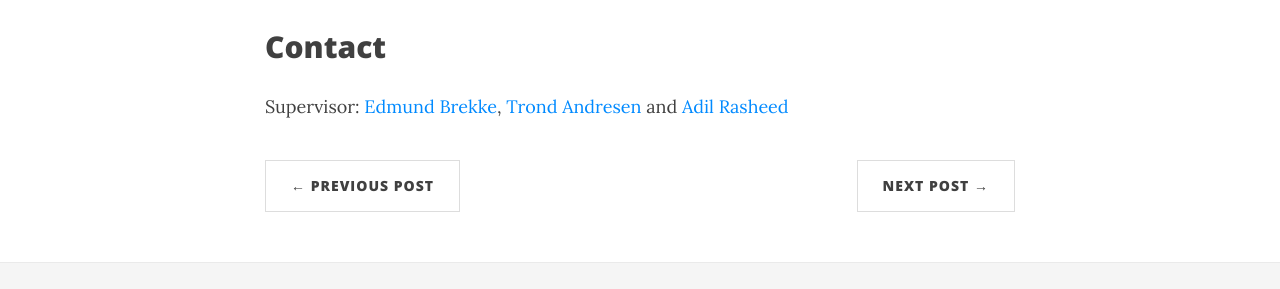
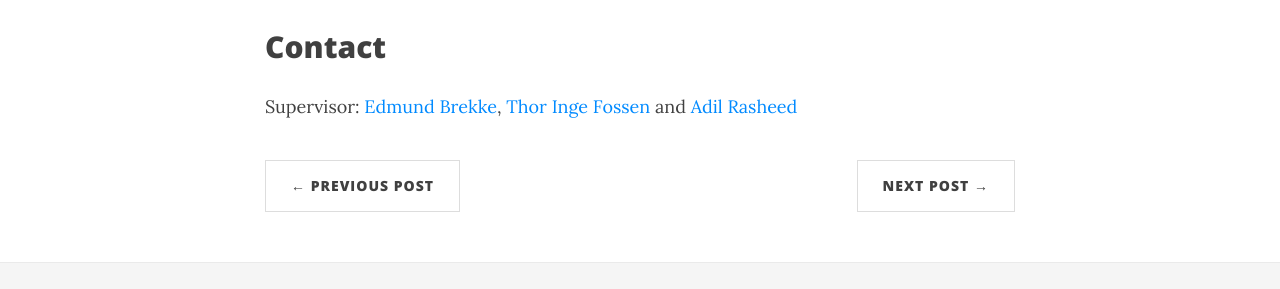
Before and after one commit to autosit/autosit.github.io, a Jekyll site: the page built from _posts/2020-04-08-corona.md, in a window 1280 px wide and 900 px high, scrolled down 1853 px. Shown: the part 452-741 px from the top of the window. Built offline with Jekyll 4.4.1, drawn with Linux system fonts in a browser that asks for light colours; nearby versions of some CDN libraries.

Commit message:
updated TIF as supervisor in corona

```diff
--- a/_posts/2020-04-08-corona.md
+++ b/_posts/2020-04-08-corona.md
@@ -52,11 +52,12 @@ Dorigatti et al. (2020): “[Report 4: Severity of 2019-novel coronavirus (nCoV)
 
 ## Contact
 
-Supervisor: [Edmund Brekke], [Trond Andresen] and [Adil Rasheed]
+Supervisor: [Edmund Brekke], [Thor Inge Fossen] and [Adil Rasheed]
 
 [Edmund Brekke]: www.ntnu.edu/employees/edmund.brekke
 [Pueyo2020]: https://medium.com/@tomaspueyo/coronavirus-the-hammer-and-the-dance-be9337092b56
 [Wilson2009]: https://www.ncbi.nlm.nih.gov/pubmed/19573509
 [Dorigatti2020]: https://www.imperial.ac.uk/media/imperial-college/medicine/sph/ide/gida-fellowships/Imperial-College-COVID19-severity-10-02-2020.pdf
 [Trond Andresen]: www.ntnu.edu/employees/trond.andresen
+[Thor Inge Fossen]: https://www.ntnu.edu/employees/thor.fossen
 [Adil Rasheed]: www.ntnu.edu/employees/adil.rasheed
```
